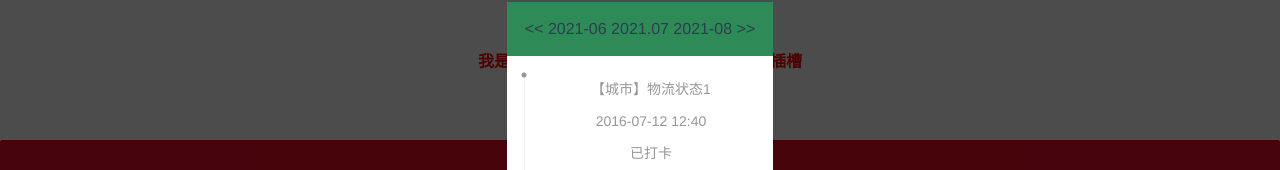
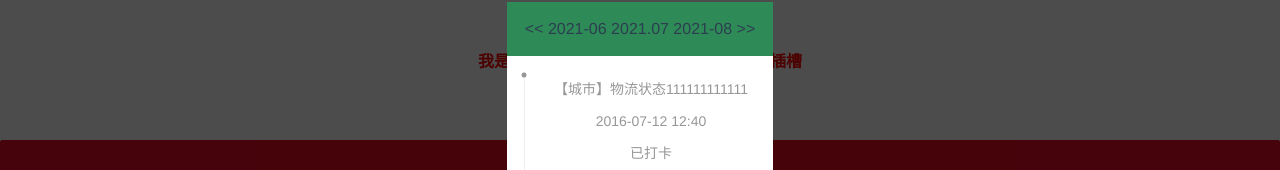
Before and after one commit to github-bian/vueDemo, a Vue app: page / in a window 1280 px wide. Both pictures are taken after a click on the button "遮罩层". Shown: the part 172-342 px from the top of the page. Built offline with nearby package versions, Linux system fonts and the light colour scheme.

Commit message:
fix 物流状态

```diff
--- a/src/views/Home.vue
+++ b/src/views/Home.vue
@@ -26,7 +26,7 @@
               <van-step>
                 <div class="box">
                   <div class="boxl">
-                    <p>【城市】物流状态1</p>
+                    <p>【城市】物流状态111111111111</p>
                     <p>2016-07-12 12:40</p>
                   </div>
                   <div class="boxr">
```
